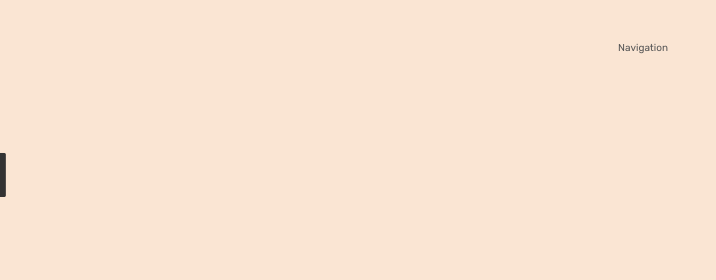
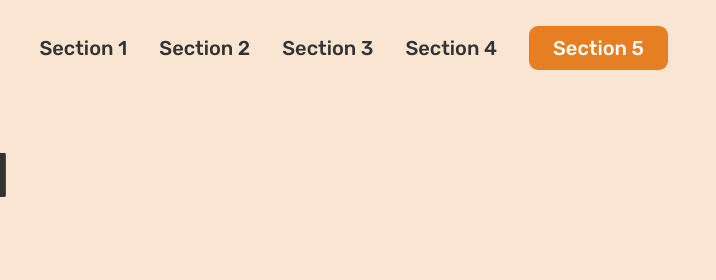
Before and after one commit to razvan-turiatca/CSS-SCSS-Projects, a plain HTML site: page Omnifood-Project/index.html in a window 1280 px wide. Shown: the top 280 px of the page, 564-1280 px from the left. Drawn offline with Linux system fonts and the light colour scheme.

Commit message:
set up the nav bar

```diff
--- a/Omnifood-Project/css/styles.css
+++ b/Omnifood-Project/css/styles.css
@@ -7,16 +7,21 @@
 
 - Font weights:
 Default: 400
+Medium: 500
+Semi-bold: 600
+Bold: 700
 
 - Line heights
 Default: 1
+Small: 1.05
+Paragraph default: 1.6
 
 
 --- 02 COLORS
 
 - Primary: #E67E22
 - Tints: #fae5d3
-- Shades: cf711f
+- Shades: #cf711f
 - Accents:
 - Greys:
 #555
@@ -26,6 +31,7 @@
 
 
 --- 04 BORDER RADIUS
+9px
 
 --- 05 SHADOWS
 
@@ -121,6 +127,48 @@
 }
 
 /*********************/
+/* NAVIGATION  */
+/*********************/
+
+.main-nav-list {
+  display: flex;
+  align-items: center;
+  gap: 3.2rem;
+
+  list-style: none;
+}
+
+.main-nav-link:link,
+.main-nav-link:visited {
+  display: inline-block;
+  text-decoration: none;
+  color: #333;
+  font-weight: 500;
+  font-size: 2rem;
+  transition: all 300ms;
+}
+
+.main-nav-link:hover,
+.main-nav-link:active {
+  color: #cf711f;
+}
+
+.main-nav-link.nav-cta:link,
+.main-nav-link.nav-cta:visited {
+  padding: 1.2rem 2.4rem;
+  background-color: #e67e22;
+  color: #fff;
+  border-radius: 9px;
+}
+
+/* here we added more classes to make sure there will not be conflicts
+with the text color*/
+.main-nav-link.nav-cta:hover,
+.main-nav-link.nav-cta:active {
+  background-color: #cf711f;
+}
+
+/*********************/
 /* HERO SECTION */
 /*********************/
 
@@ -174,7 +222,7 @@
 }
 
 .delivered-text {
-  font-size: 2.4rem;
+  font-size: 2rem;
   font-weight: 600;
 }
 
--- a/Omnifood-Project/index.html
+++ b/Omnifood-Project/index.html
@@ -18,7 +18,15 @@
   <body>
     <header class="header">
       <img src="img/omnifood-logo.png" alt="Omnifood logo" class="logo" />
-      <nav class="main-nav">Navigation</nav>
+      <nav class="main-nav">
+        <ul class="main-nav-list">
+          <li><a class="main-nav-link" href="#">Section 1</a></li>
+          <li><a class="main-nav-link" href="#">Section 2</a></li>
+          <li><a class="main-nav-link" href="#">Section 3</a></li>
+          <li><a class="main-nav-link" href="#">Section 4</a></li>
+          <li><a class="main-nav-link nav-cta" href="#">Section 5</a></li>
+        </ul>
+      </nav>
     </header>
     <main>
       <section class="section-hero">
```
